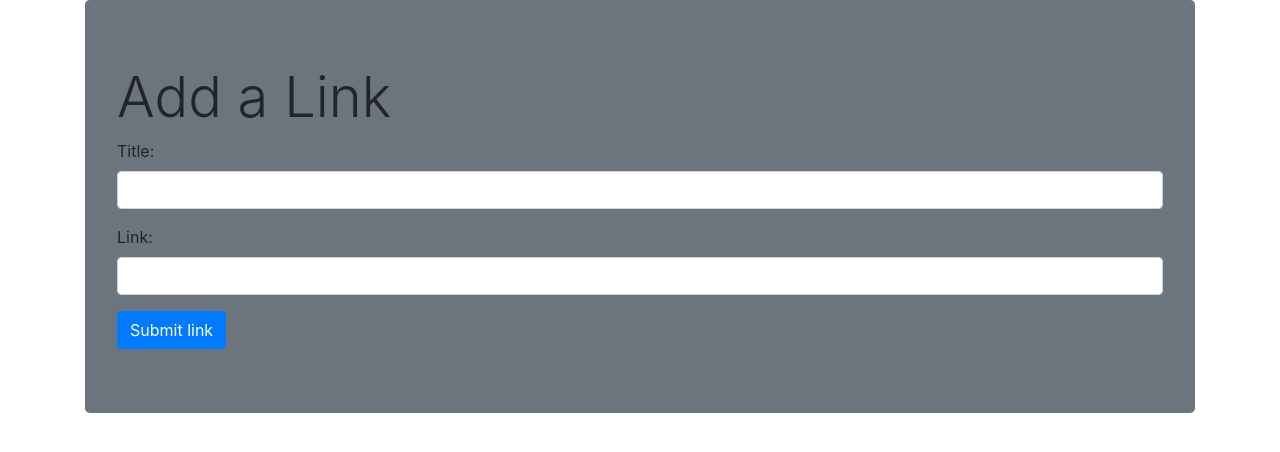
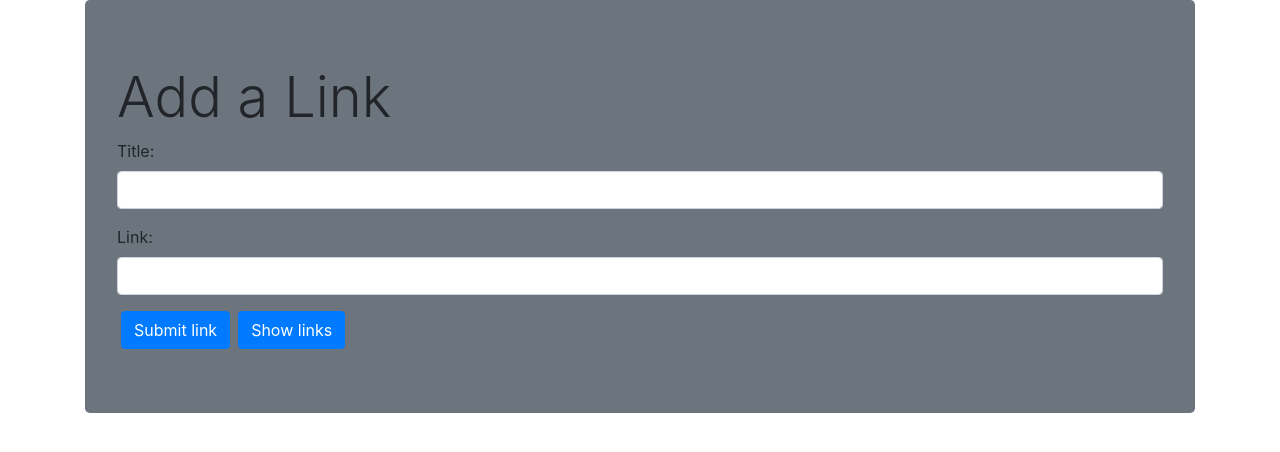
Before and after one commit to palo-landrae/angular-reddit, an Angular app in the folder angular-reddit/: page / in a window 1280 px wide. Shown: the top 452 px of the page. Built offline with nearby package versions, Linux system fonts and the light colour scheme.

Commit message:
commit 08032021vGet

```diff
--- a/angular-reddit/src/app/app.component.html
+++ b/angular-reddit/src/app/app.component.html
@@ -9,8 +9,11 @@
         <label for="link">Link:</label>
         <input name="link" #newlink class="form-control">
       </div>
-    <button (click)="addArticle(newtitle, newlink)" class="btn btn-primary">
+    <button (click)="addArticle(newtitle, newlink)" class="btn btn-primary mx-1">
       Submit link
+    </button>
+    <button (click)="showArticle()" class="btn btn-primary mx-1">
+      Show links
     </button>
   </form>
 </div>
--- a/angular-reddit/src/app/app.component.ts
+++ b/angular-reddit/src/app/app.component.ts
@@ -1,5 +1,7 @@
 import { Component } from '@angular/core';
 import { Article } from './article/article.model';
+import { Observable } from 'rxjs';
+import { HttpClient } from '@angular/common/http';
 
 @Component({
   selector: 'app-root',
@@ -8,15 +10,46 @@ import { Article } from './article/article.model';
 })
 export class AppComponent {
   title = 'angular-reddit';
+  data: Object;
+  o: Observable<Object>;
   articles = new Array<Article>();
+  constructor(public http: HttpClient) { }
+
   addArticle(title: HTMLInputElement, link: HTMLInputElement): boolean {
     console.log(`Adding article title: ${title.value} and link: ${link.value}`);
     this.articles.push(new Article(title.value, link.value, 0));
+
+    this.http
+    .post('https://my-json-server.typicode.com/palo-landrae/angular-reddit/posts',
+      JSON.stringify({
+        id: '1',
+        title: title.value,
+        link: link.value
+      })
+    )
+    .subscribe(data => {
+      this.data = data;
+      console.log('POST Request is successful ', data);
+    });
     title.value = '';
     link.value = '';
     return false;
   }
+
+  showArticle(): boolean {
+    this.o = this.http.get('https://my-json-server.typicode.com/palo-landrae/angular-reddit/posts');
+    this.o.subscribe(this.getData);
+    //this.articles.push(new Article(.value, link.value, 0));
+    return false;
+  }
+
   sortedArticles(): Article[] {
     return this.articles.sort((a: Article, b: Article) => b.votes - a.votes);
   }
+  getData = (d: Object) => {
+    this.data = new Object(d);
+    for (var i in this.data)
+      console.log(this.data[i]);
+      this.articles.push(new Article(this.data[i].title, this.data[i].link, this.data[i].votes));
+  }
 }
--- a/angular-reddit/src/app/app.module.ts
+++ b/angular-reddit/src/app/app.module.ts
@@ -1,5 +1,6 @@
 import { BrowserModule } from '@angular/platform-browser';
 import { NgModule } from '@angular/core';
+import { HttpClientModule } from '@angular/common/http'; //Importa Il modulo http
 
 import { AppComponent } from './app.component';
 import { NgbModule } from '@ng-bootstrap/ng-bootstrap';
@@ -12,7 +13,8 @@ import { ArticleComponent } from './article/article.component';
   ],
   imports: [
     BrowserModule,
-    NgbModule
+    NgbModule,
+    HttpClientModule
   ],
   providers: [],
   bootstrap: [AppComponent]
--- a/angular-reddit/src/app/article/article.component.ts
+++ b/angular-reddit/src/app/article/article.component.ts
@@ -13,7 +13,10 @@ export class ArticleComponent implements OnInit {
 
   constructor() {
     this.article = new Article('Angular 2','http://angular.io',10);
+
   }
+
+
 
   voteUp(): Boolean {
     this.article.voteUp(); //Modificato qui
```
Also changed, not shown: 1 other file (tests, documents, lock files or other folders).
